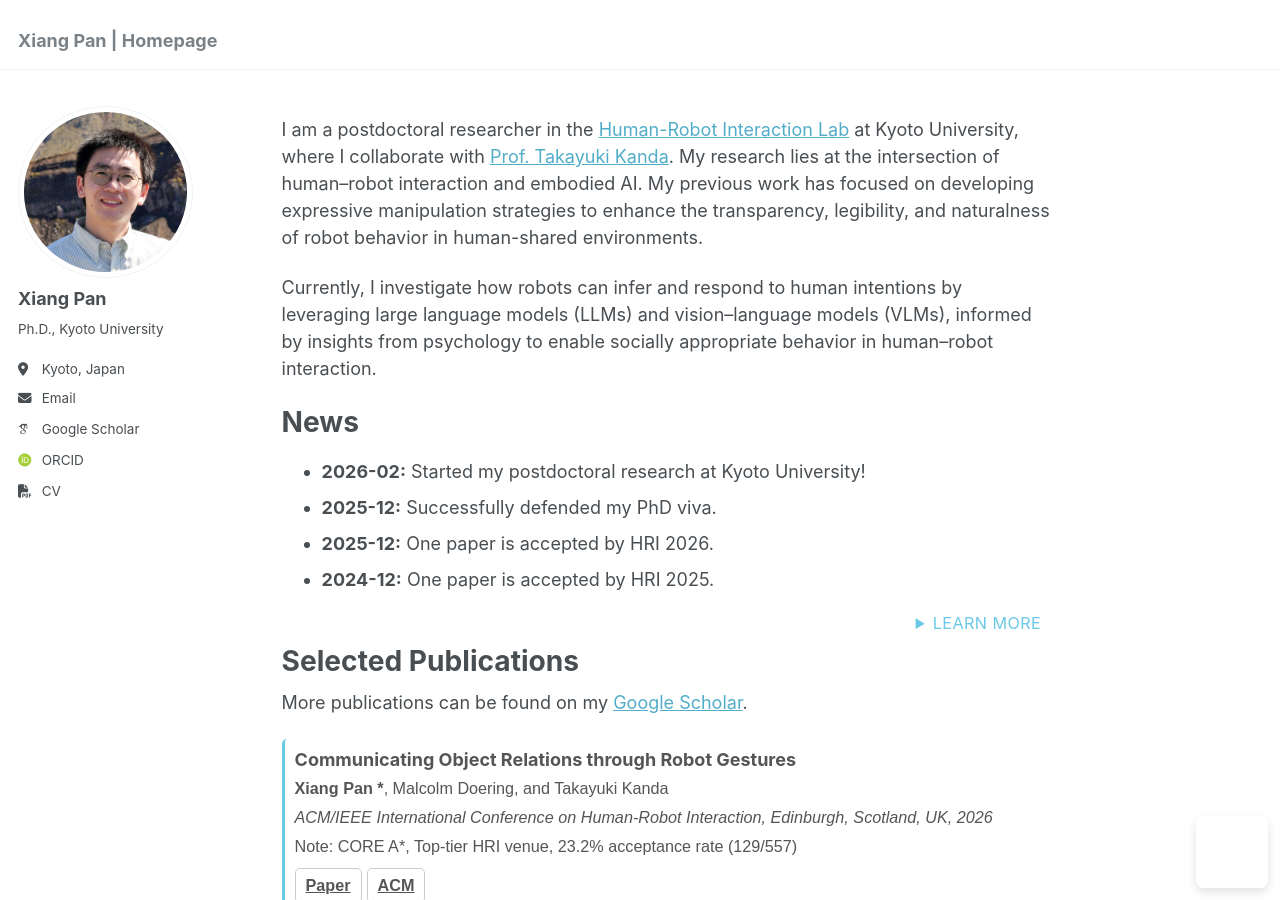
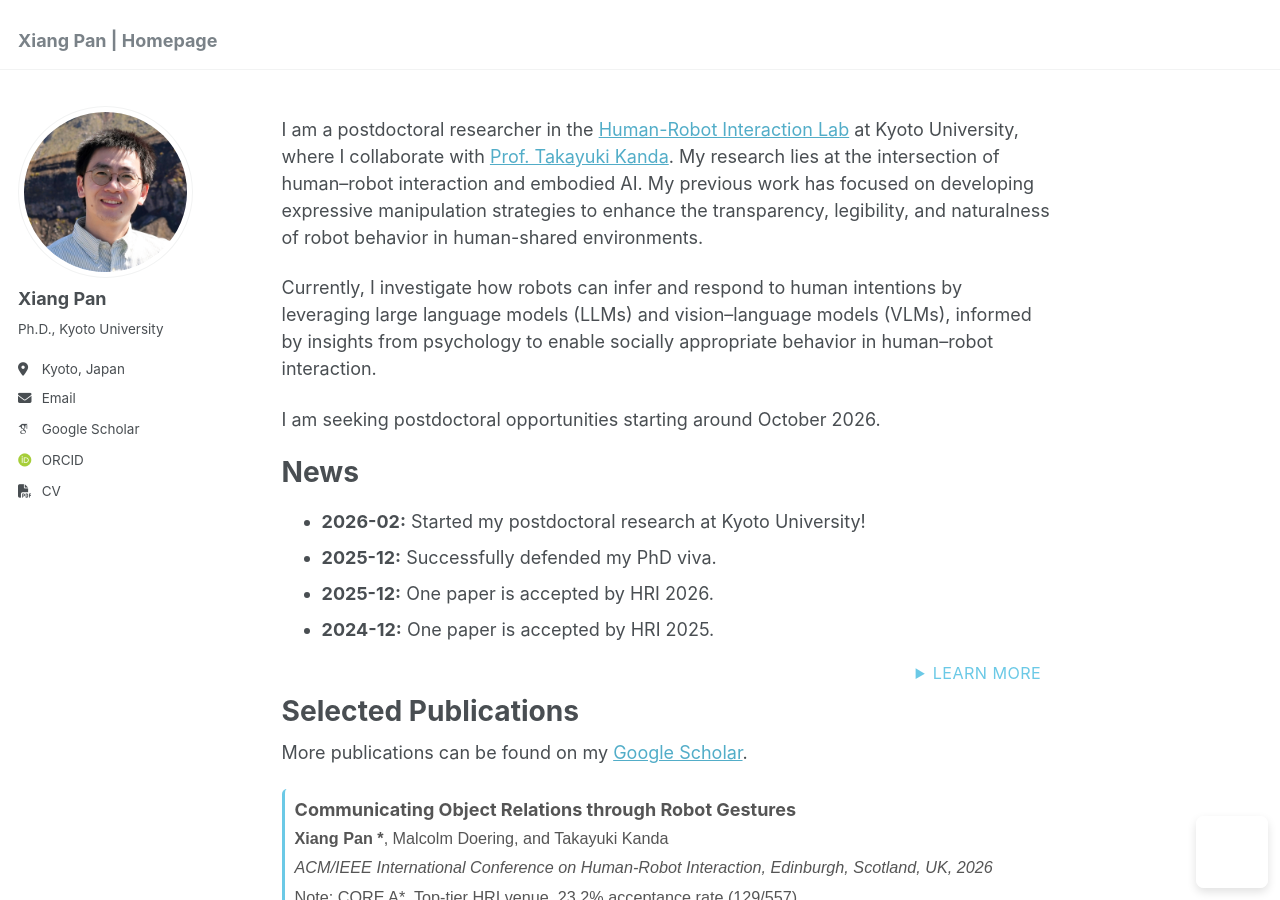
Before and after one commit to pan-xiang/pan-xiang.github.io, a Jekyll site: the page built from _pages/about.md, in a window 1280 px wide and 900 px high. Built offline with Jekyll 4.4.1, drawn with Linux system fonts in a browser that asks for light colours; some web fonts are replaced; a script that is not in the unit is left out.

Commit message:
Update about.md

```diff
--- a/_pages/about.md
+++ b/_pages/about.md
@@ -11,6 +11,7 @@ I am a postdoctoral researcher in the [Human-Robot Interaction Lab](https://www.
 
 Currently, I investigate how robots can infer and respond to human intentions by leveraging large language models (LLMs) and vision–language models (VLMs), informed by insights from psychology to enable socially appropriate behavior in human–robot interaction.
 
+I am seeking postdoctoral opportunities starting around October 2026.
 
 # News
 <ul>
```
